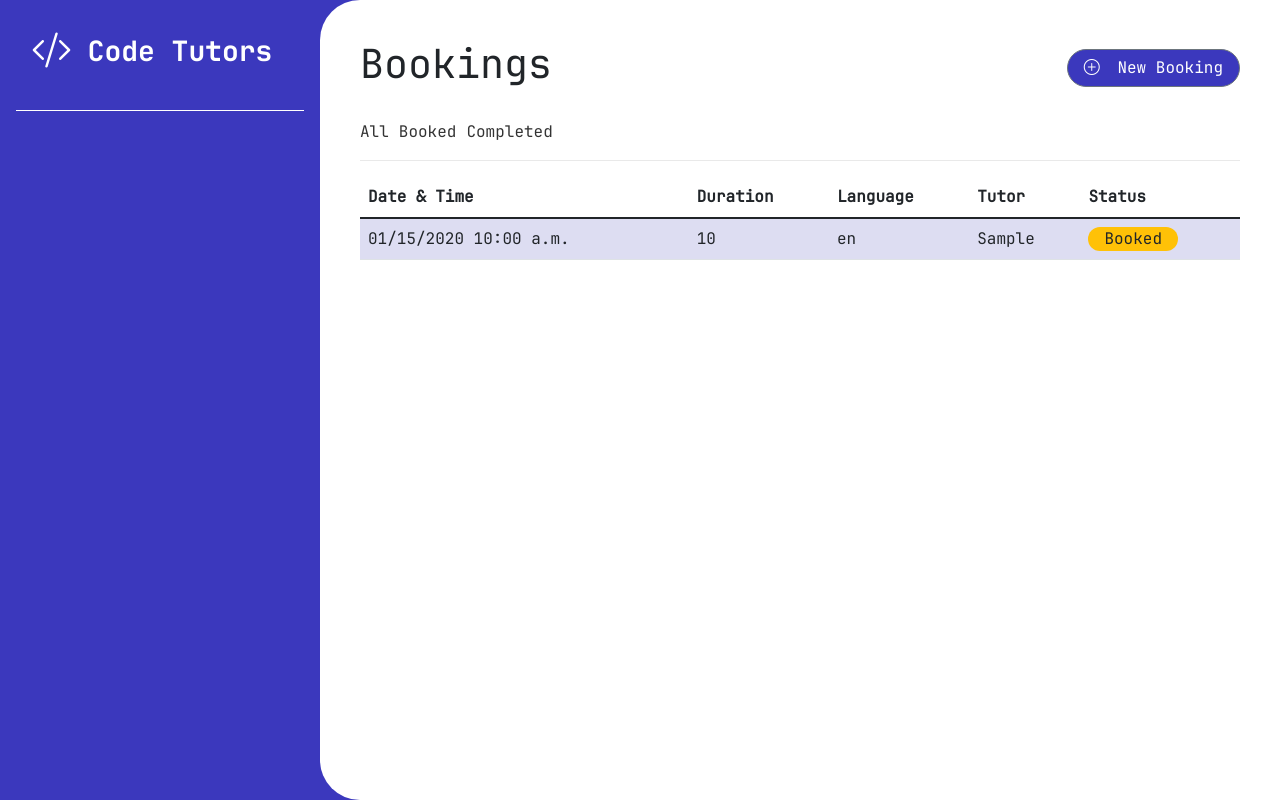
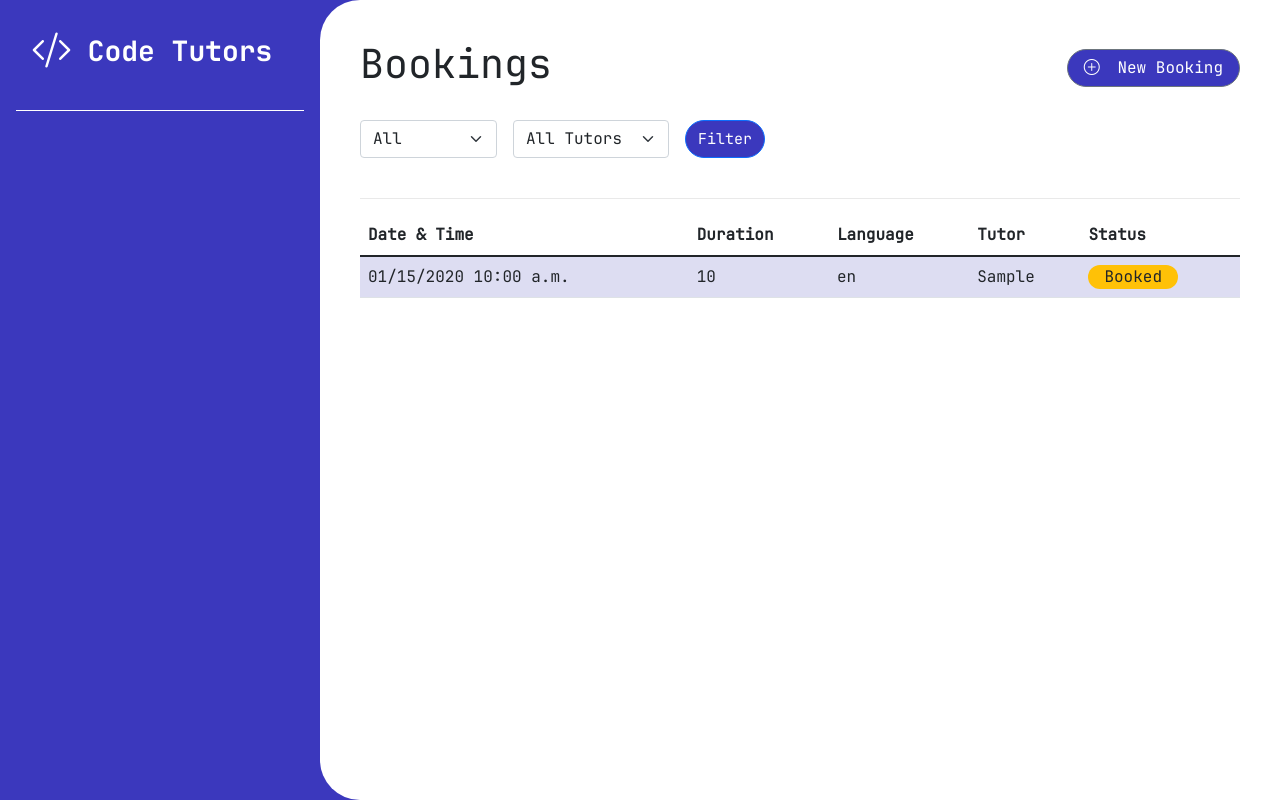
Before and after one commit to Lluc4s/SEG-SGP, a Django app: template tutorials/templates/dashboard.html in a window 1280 px wide. Run offline with Django 3.2, Linux system fonts and the light colour scheme; the template is opened without the code that fills it: most values are stand-ins (such as "Sample title", 1, 10 or a date in 2020); some libraries are stand-ins or nearby versions.

Commit message:
add Dropdown filter for bookings page

```diff
--- a/tutorials/templates/dashboard.html
+++ b/tutorials/templates/dashboard.html
@@ -10,15 +10,38 @@
     </a>
   </div>
   <div class="filter-labels">
-    <a href="?status=" class="filter-label {% if request.GET.status == '' %}active{% endif %}">
-        All
-    </a>
-    <a href="?status=Booked" class="filter-label {% if request.GET.status == 'Booked' %}active{% endif %}">
-        Booked
-    </a>
-    <a href="?status=Completed" class="filter-label {% if request.GET.status == 'Completed' %}active{% endif %}">
-        Completed
-    </a>
+    <form method="get" class="d-flex gap-3 mb-4">
+      <!-- Status Dropdown -->
+      <select name="status" class="form-select w-auto">
+          <option value="" {% if status_filter == '' %}selected{% endif %}>All</option>
+          <option value="Booked" {% if status_filter == 'Booked' %}selected{% endif %}>Booked</option>
+          <option value="Completed" {% if status_filter == 'Completed' %}selected{% endif %}>Completed</option>
+      </select>
+      <!-- Tutor Name Dropdown (visible only if the user is not a tutor) -->
+      {% if not user.is_tutor %}
+      <select name="tutor" class="form-select w-auto">
+          <option value="" {% if tutor_filter == '' %}selected{% endif %}>All Tutors</option>
+          {% for tutor in tutors %}
+          <option value="{{ tutor.user.username }}" {% if tutor_filter == tutor.user.username %}selected{% endif %}>
+              {{ tutor.user }}
+          </option>
+          {% endfor %}
+      </select>
+      {% endif %}
+      <!-- Tutee Name Dropdown (visible only if the user is admin or tutor) -->
+      {% if user.is_staff or user.is_tutor %}
+      <select name="tutee" class="form-select w-auto">
+          <option value="" {% if tutee_filter == '' %}selected{% endif %}>All Tutees</option>
+          {% for tutee in tutees %}
+          <option value="{{ tutee.user.username }}" {% if tutee_filter == tutee.user.username %}selected{% endif %}>
+              {{ tutee.user }}
+          </option>
+          {% endfor %}
+      </select>
+      {% endif %}
+      <!-- Submit Button -->
+      <button type="submit" class="btn btn-primary">Filter</button>
+    </form>
   </div>
   <hr class="filter-separator">
   <div>
--- a/tutorials/templates/partials/navbar.html
+++ b/tutorials/templates/partials/navbar.html
@@ -8,7 +8,7 @@
   {% if user.is_authenticated %}
   <ul class="nav flex-column w-100 px-auto">
     <li class="nav-item">
-      <a class="nav-link {% if request.path == '/dashboard/' %}active{% endif %}" href="{% url 'dashboard' %}?status=">
+      <a class="nav-link {% if request.path == '/dashboard/' %}active{% endif %}" href="{% url 'dashboard' %}">
         <i class="bi bi-grid me-2"></i>
         Bookings
       </a>
```
Also changed, not shown: tutorials/views.py (+24 -6 lines).
